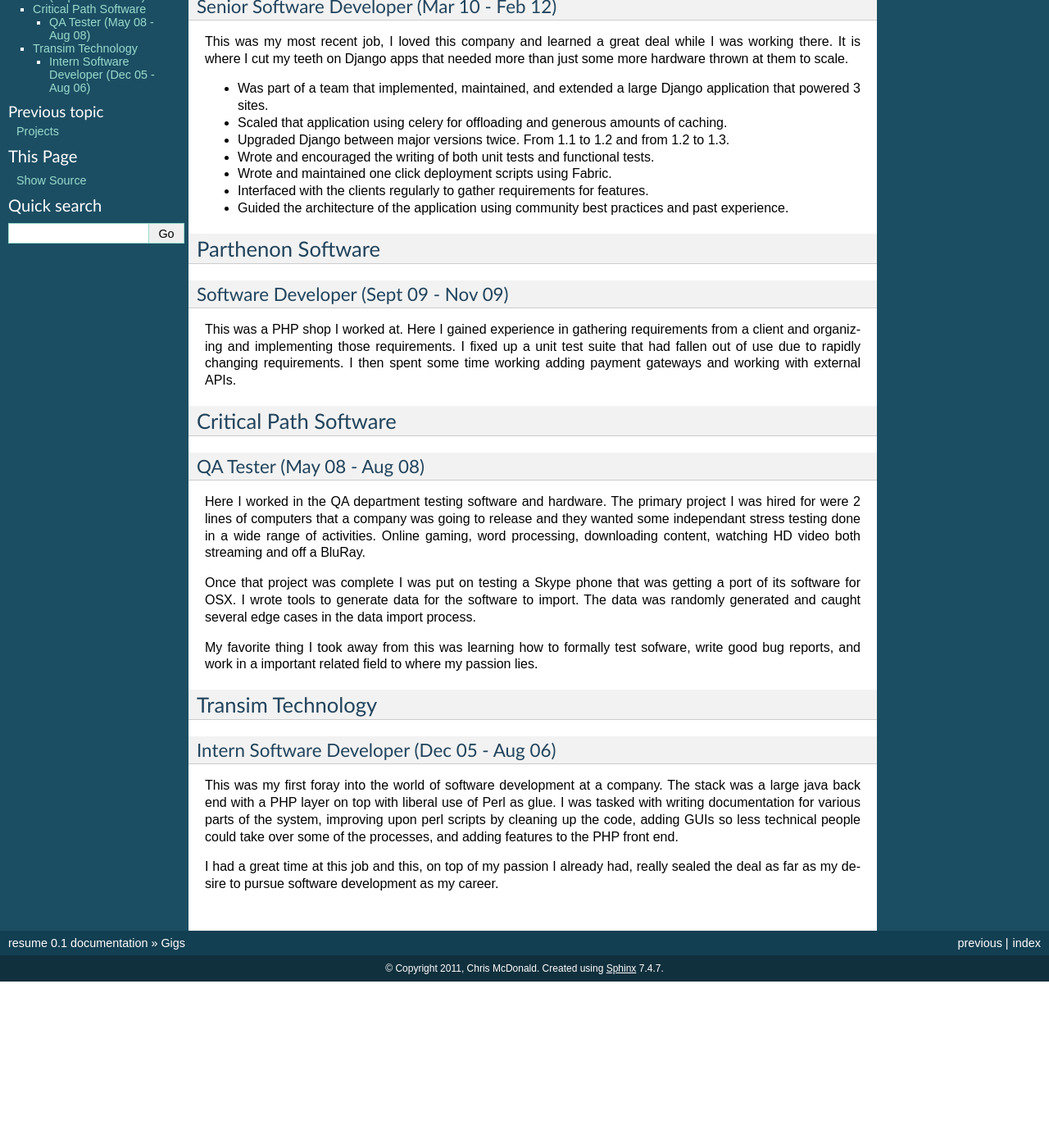
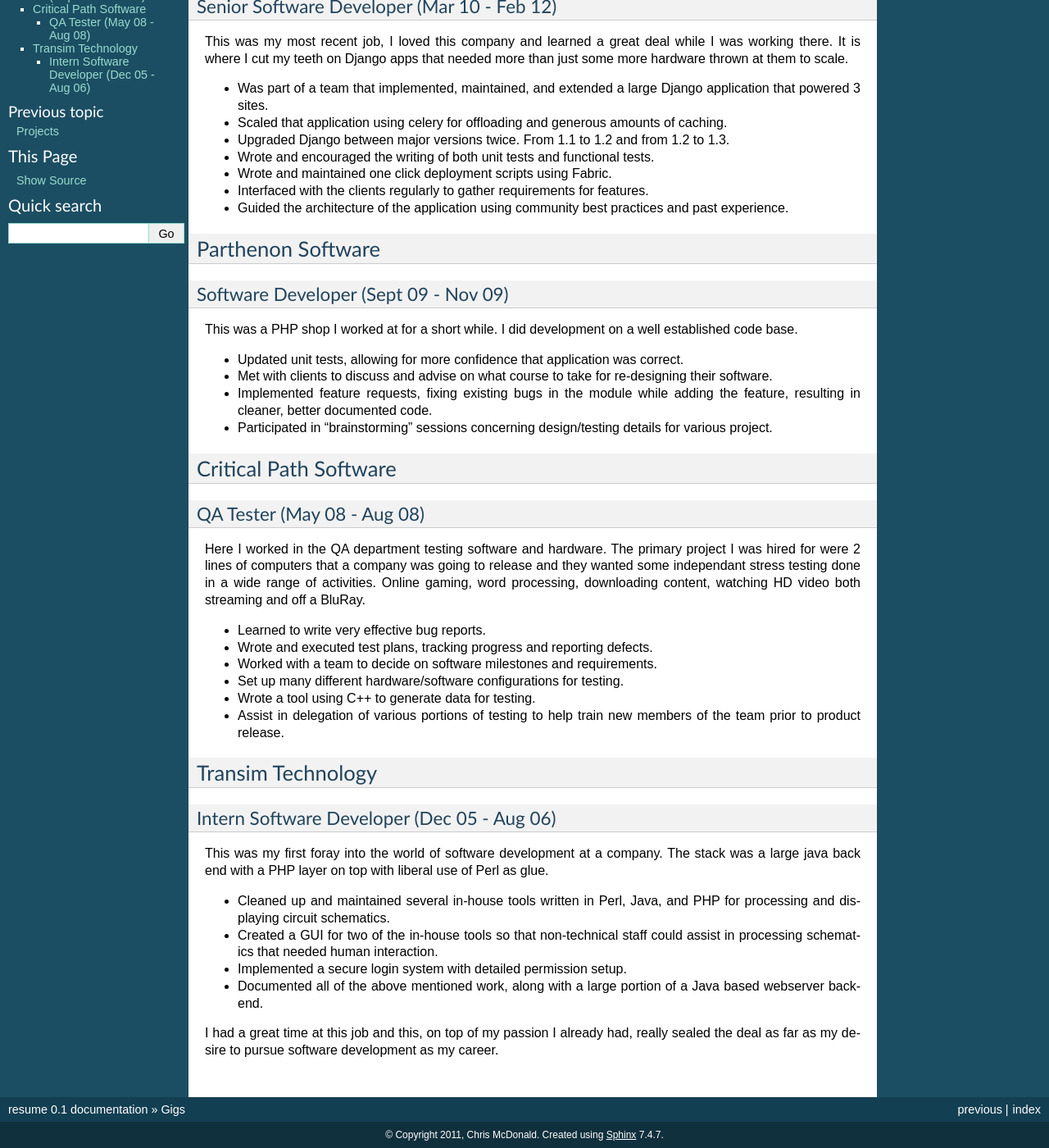
Before and after one commit to wraithan/resume, a Sphinx documentation site: the page built from docs/gigs.rst, in a window 1280 px wide and 1400 px high, scrolled down 199 px. Shown: the whole window at 82% size. Built offline with Sphinx 7.4.7, drawn with Linux system fonts in a browser that asks for light colours; before the commit the page ends 1396 px from its top, so only the background shows below that.

Commit message:
more concrete gigs page
fixes #5

```diff
--- a/docs/gigs.rst
+++ b/docs/gigs.rst
@@ -34,11 +34,18 @@ Parthenon Software
 Software Developer (Sept 09 - Nov 09)
 *************************************
 
-This was a PHP shop I worked at. Here I gained experience in gathering
-requirements from a client and organizing and implementing those
-requirements. I fixed up a unit test suite that had fallen out of use
-due to rapidly changing requirements. I then spent some time working
-adding payment gateways and working with external APIs.
+This was a PHP shop I worked at for a short while. I did development
+on a well established code base.
+
+* Updated unit tests, allowing for more confidence that application
+  was correct.
+* Met with clients to discuss and advise on what course to take for
+  re-designing their software.
+* Implemented feature requests, fixing existing bugs in the module
+  while adding the feature, resulting in cleaner, better documented
+  code.
+* Participated in “brainstorming” sessions concerning design/testing
+  details for various project.
 
 Critical Path Software
 ######################
@@ -52,14 +59,15 @@ testing done in a wide range of activities. Online gaming, word
 processing, downloading content, watching HD video both streaming and
 off a BluRay.
 
-Once that project was complete I was put on testing a Skype phone that
-was getting a port of its software for OSX. I wrote tools to generate
-data for the software to import. The data was randomly generated and
-caught several edge cases in the data import process.
-
-My favorite thing I took away from this was learning how to formally
-test sofware, write good bug reports, and work in a important related
-field to where my passion lies.
+* Learned to write very effective bug reports.
+* Wrote and executed test plans, tracking progress and reporting
+  defects.
+* Worked with a team to decide on software milestones and
+  requirements.
+* Set up many different hardware/software configurations for testing.
+* Wrote a tool using C++ to generate data for testing.
+* Assist in delegation of various portions of testing to help train
+  new members of the team prior to product release.
 
 
 Transim Technology
@@ -69,11 +77,16 @@ Intern Software Developer (Dec 05 - Aug 06)
 
 This was my first foray into the world of software development at a
 company. The stack was a large java back end with a PHP layer on top
-with liberal use of Perl as glue. I was tasked with writing
-documentation for various parts of the system, improving upon perl
-scripts by cleaning up the code, adding GUIs so less technical people
-could take over some of the processes, and adding features to the PHP
-front end.
+with liberal use of Perl as glue.
+
+* Cleaned up and maintained several in-house tools written in Perl,
+  Java, and PHP for processing and displaying circuit schematics.
+* Created a GUI for two of the in-house tools so that non-technical
+  staff could assist in processing schematics that needed human
+  interaction.
+* Implemented a secure login system with detailed permission setup.
+* Documented all of the above mentioned work, along with a large
+  portion of a Java based webserver back-end.
 
 I had a great time at this job and this, on top of my passion I
 already had, really sealed the deal as far as my desire to pursue
```
